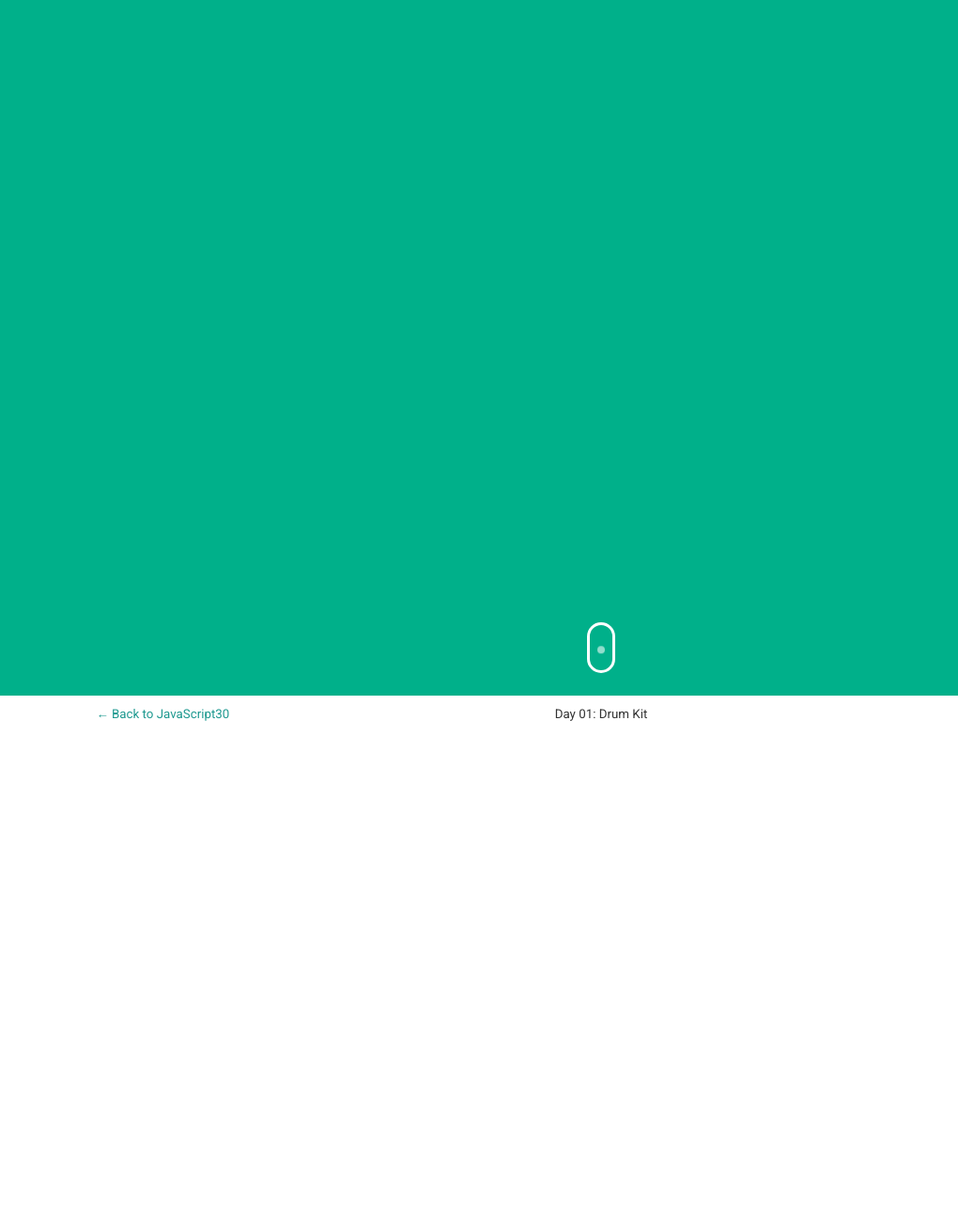
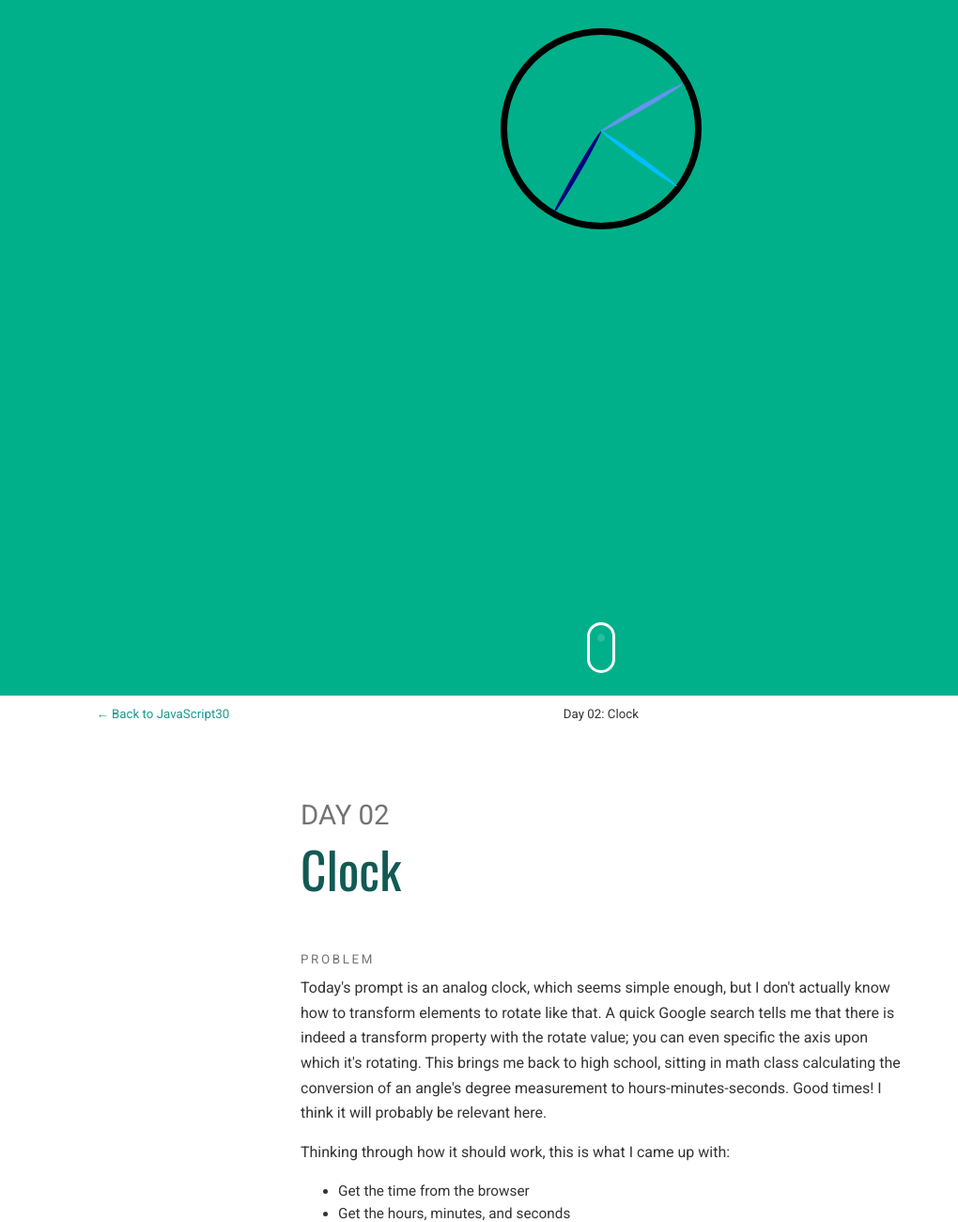
Before and after one commit to geraldiner/jschallenges, a plain HTML site: page javascript30/challenges/02-clock/index.html in a window 1280 px wide. Shown: the part 20-1320 px from the top of the page at 94% size, 0-1020 px from the left. Before the commit the page ends 940 px from the top, so only its background shows below. Drawn offline with nearby package versions, Linux system fonts and the light colour scheme; files that its build step writes are made by us from their sources.

Commit message:
add more template files

```diff
--- /dev/null
+++ b/javascript30/challenges/02-clock/clock.css
@@ -0,0 +1,30 @@
+.clock {
+  width: 200px;
+  height: 200px;
+  border-radius: 50%;
+  border: 7px solid black;
+  margin: auto;
+  position: relative;
+}
+
+.hand {
+  top: 50%;
+  width: 50%;
+  height: 5px;
+  position: absolute;
+  border-radius: 50%;
+  transform-origin: 100%;
+  transform: rotate(90deg);
+}
+
+#hr-hand {
+  background-color: navy;
+}
+
+#min-hand {
+  background-color: cornflowerblue;
+}
+
+#sec-hand {
+  background-color: deepskyblue;
+}
--- /dev/null
+++ b/javascript30/challenges/02-clock/clock.js
@@ -0,0 +1,51 @@
+// JavaScript30 JS
+
+let date = new Date();
+let degress = 0;
+let seconds = 0;
+let minutes = 0;
+let hours = 0;
+
+function setSeconds() {
+  date = new Date();
+  seconds = date.getSeconds();
+  const degrees = calculateDegrees(seconds);
+  var secondHand = document.querySelector("#sec-hand");
+  secondHand.style.transform = `rotate(${degrees}deg)`;
+}
+
+function setMinutes() {
+  minutes = date.getMinutes();
+  const degrees = calculateDegrees(minutes);
+
+  var minuteHand = document.querySelector("#min-hand");
+  minuteHand.style.transform = `rotate(${degrees}deg)`;
+}
+
+function setHours() {
+  hours = date.getHours();
+  const degrees = hours / 12 * 360 + 90;
+
+  var hourHand = document.querySelector("#hr-hand");
+  hourHand.style.transform = `rotate(${degrees}deg)`;
+}
+
+function calculateDegrees(num) {
+  return num / 60 * 360 + 90;
+}
+
+setInterval(setClock, 1000);
+
+function setClock() {
+  setSeconds();
+  setMinutes();
+  setHours();
+  var time = document.querySelector(".codearea h1");
+  if (hours > 12) {
+    hours -= 12;
+  }
+
+  time.textContent = `${hours}:${minutes}`;
+}
+
+window.onload = setClock;
--- a/javascript30/challenges/02-clock/index.html
+++ b/javascript30/challenges/02-clock/index.html
@@ -4,21 +4,31 @@
 <head>
   <meta charset='utf-8'>
   <meta http-equiv='X-UA-Compatible' content='IE=edge'>
-  <title>01-Drum Kit | JavaScript30</title>
+  <title>02-Clock | JavaScript30</title>
   <meta name='viewport' content='width=device-width, initial-scale=1'>
   <link ref='stylesheet' href='normalize.css/normalize.css'>
   <link rel='stylesheet' href='https://stackpath.bootstrapcdn.com/font-awesome/4.7.0/css/font-awesome.min.css'>
-  <link rel='stylesheet' type='text/css' media='screen' href='./css/main.css'>
-  <link rel='stylesheet' type='text/css' media='screen' href='drum-kit.css'>
+  <link rel='stylesheet' type='text/css' media='screen' href='../../css/main.css'>
+  <link rel='stylesheet' type='text/css' media='screen' href='clock.css'>
   <script src='https://cdnjs.cloudflare.com/ajax/libs/jquery/3.3.1/jquery.min.js'></script>
-  <script async src='script.js'></script>
+  <script async src='../../js/script.js'></script>
+  <script async src='clock.js'></script>
 </head>
 
 <body>
   <main class='wrap'>
     <section id='codearea'>
       <section id='codewrap'>
-
+        <div class="clock">
+          <div class="clockface">
+            <div class="hand" id="hr-hand">
+            </div>
+            <div class="hand" id="min-hand">
+            </div>
+            <div class="hand" id="sec-hand">
+            </div>
+          </div>
+        </div>
       </section>
       <div class='scroll-down'>
         <div class='mouse'><span></span></div>
@@ -33,7 +43,7 @@
               <a href='/jschallenges/javascript30/'>← Back to JavaScript30</a>
             </div>
             <div class='column' id='blog-title'>
-              <p>Day 01: Drum Kit</p>
+              <p>Day 02: Clock</p>
             </div>
             <div class='column'>
               <ul id='social'>
@@ -52,7 +62,46 @@
       </nav>
 
       <section id='postarea'>
+        <h2 class="day">Day 02</h2>
+        <h1 class="title">Clock</h1>
+        <h3 class="section">Problem</h3>
+        <p>
+          Today's prompt is an analog clock, which seems simple enough, but I don't actually know how to transform
+          elements to rotate like that. A quick Google search tells me that there is indeed a transform property with
+          the rotate value; you can even specific
+          the axis upon which it's rotating. This brings me back to high school, sitting in math class calculating the
+          conversion of an angle's degree measurement to hours-minutes-seconds. Good times! I think it will probably be
+          relevant here.
+        </p>
+        <p>
+          Thinking through how it should work, this is what I came up with:
+        <ul>
+          <li>Get the time from the browser</li>
+          <li>Get the hours, minutes, and seconds</li>
+          <li>Convert those numbers to rotations needed for transform property</li>
+          <li>Apply rotations as the time updates</li>
+        </ul>
+        </p>
+        <p>Right now, I know how to get the time from the browser, and with some quick math I can determine how to get
+          the rotation conversions, but actually applying the JavaScript to do that is where I'm at a lost. In
+          particular, how will it always know what time it is? Do I just keep making calls to get the current time?</p>
+        <p>And that's what we're here to find out.</p>
 
+        <h3 class="section">Solution</h3>
+        <p>Per usual, I tried the problem without watching the full video first. This means setting up the HTML and CSS,
+          and then going through the JavaScript docs to look for what might be useful.</p>
+        <p>I found the setInterval function that allows for running functions every set interval that you set. That
+          solved my biggest point of confusion, so the rest was fairly easy. Doing some quick math gave me a formula for
+          calculating the degrees that the hands would be rotating at. The only thing is that with hours, you would
+          divide by 12 instead of 60 for seconds and minutes. A small blip was accounting for the 90 degrees that I'd
+          used to shift the hands to start at the 12.</p>
+
+        <h3 class="section">Lessons Learned</h3>
+        <p>For the most part the clock works now. However, there are issues in the way when the hands reach 0 or the 12,
+          they rotate all the way backwards to start again instead of just ticking forward. I wasn't sure how to fix it
+          and didn't want to invest too much more time in this one, so I left it here for now. If I were to extend it, I
+          would also want to add the numbers to the clock to increase readability. I just displayed the actual time in
+          the title for now.</p>
       </section>
     </section>
   </main>
--- /dev/null
+++ b/javascript30/js/script.js
@@ -0,0 +1,16 @@
+// For sticky nav when scrolling
+const nav = document.querySelector("#nav");
+const topOfNav = nav.offsetTop;
+const wrap = document.querySelector(".wrap");
+
+function fixNav() {
+  if (window.scrollY >= topOfNav) {
+    wrap.style.paddingTop = nav.offsetHeight;
+    wrap.classList.add("fixed-nav");
+  } else {
+    wrap.style.paddingTop = 0;
+    wrap.classList.remove("fixed-nav");
+  }
+}
+
+window.addEventListener("scroll", fixNav);
```
Also changed, not shown: javascript30/challenges/01-drum-kit/drum-kit.js (renamed from javascript30/challenges/01-drum-kit/script.js, +0 -17 lines), javascript30/challenges/01-drum-kit/index.html (+2 -1 lines).
